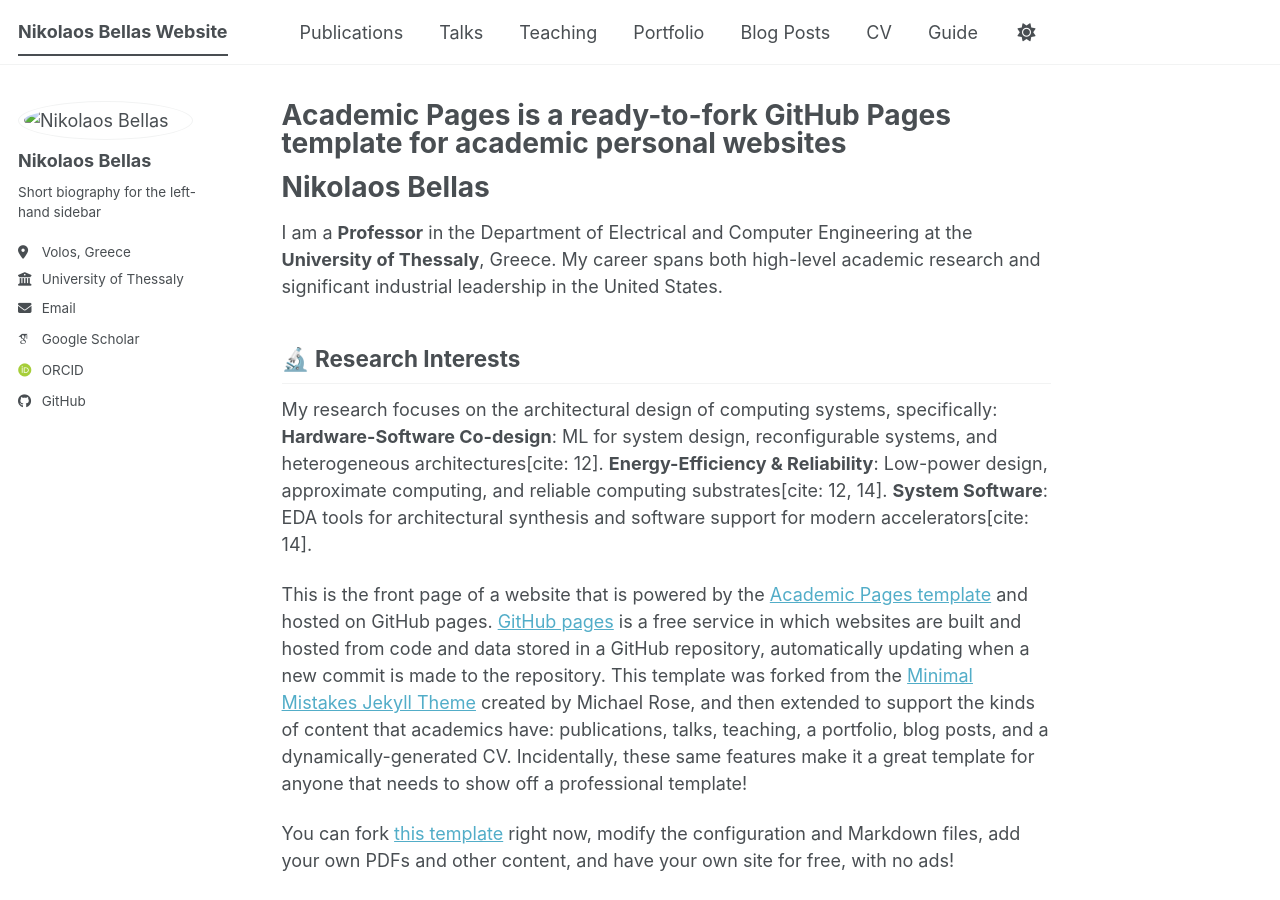
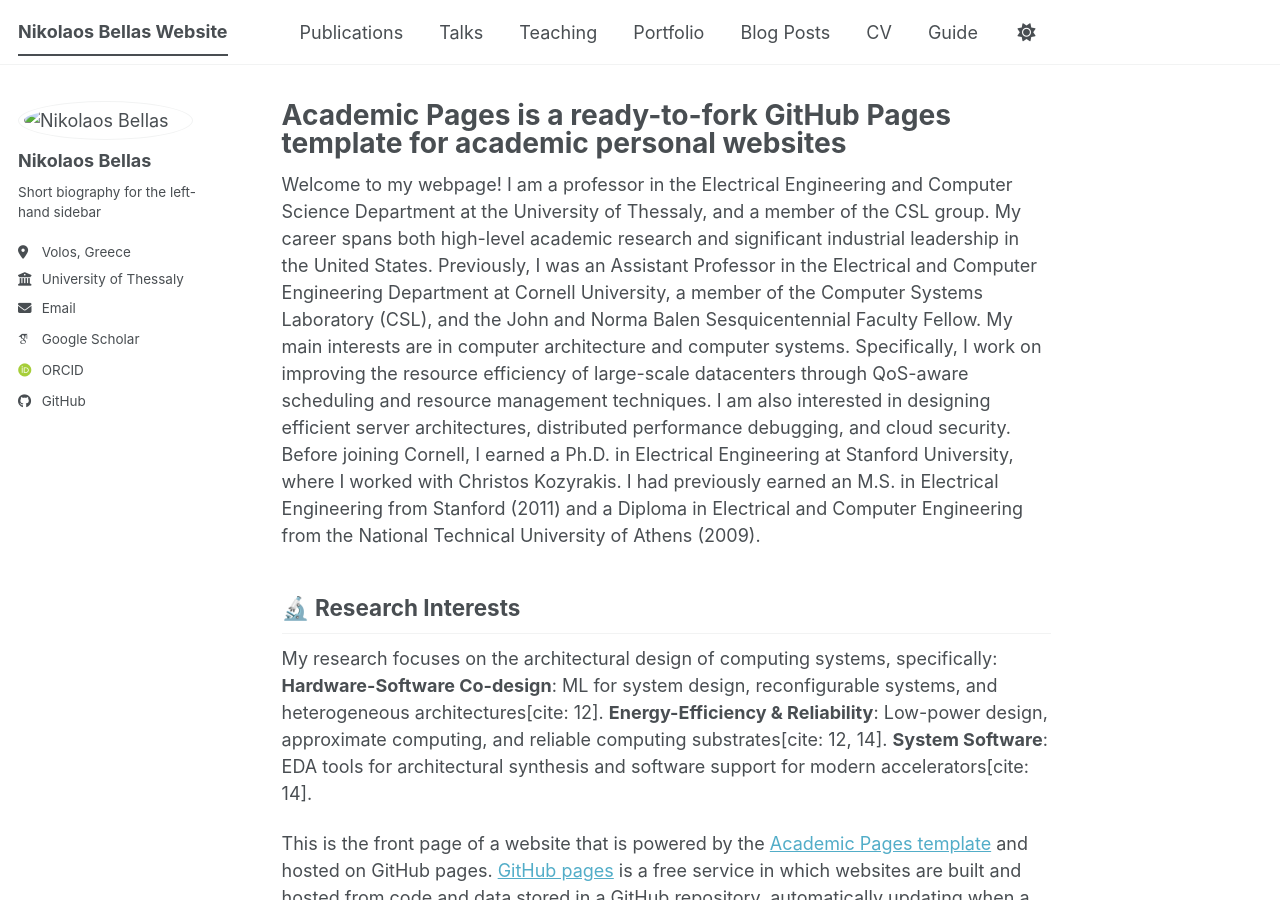
Before and after one commit to nbellas/nbellas.github.io, a Jekyll site: the page built from _pages/about.md, in a window 1280 px wide and 900 px high. Built offline with Jekyll 4.4.1, drawn with Linux system fonts in a browser that asks for light colours; some web fonts are replaced; a script bundle is joined from its source files by our own code; library files that are not in the unit come from our copies.

Commit message:
Update about.md

```diff
--- a/_pages/about.md
+++ b/_pages/about.md
@@ -7,8 +7,8 @@
   - /about.html
 ---
 
-# Nikolaos Bellas
-I am a **Professor** in the Department of Electrical and Computer Engineering at the **University of Thessaly**, Greece. My career spans both high-level academic research and significant industrial leadership in the United States.
+Welcome to my webpage! I am a professor in the Electrical Engineering and Computer Science Department at the University of Thessaly, and a member of the CSL group. My career spans both high-level academic research and significant industrial leadership in the United States.
+Previously, I was an Assistant Professor in the Electrical and Computer Engineering Department at Cornell University, a member of the Computer Systems Laboratory (CSL), and the John and Norma Balen Sesquicentennial Faculty Fellow. My main interests are in computer architecture and computer systems. Specifically, I work on improving the resource efficiency of large-scale datacenters through QoS-aware scheduling and resource management techniques. I am also interested in designing efficient server architectures, distributed performance debugging, and cloud security. Before joining Cornell, I earned a Ph.D. in Electrical Engineering at Stanford University, where I worked with Christos Kozyrakis. I had previously earned an M.S. in Electrical Engineering from Stanford (2011) and a Diploma in Electrical and Computer Engineering from the National Technical University of Athens (2009).
 
 ## 🔬 Research Interests
 My research focuses on the architectural design of computing systems, specifically:
```
